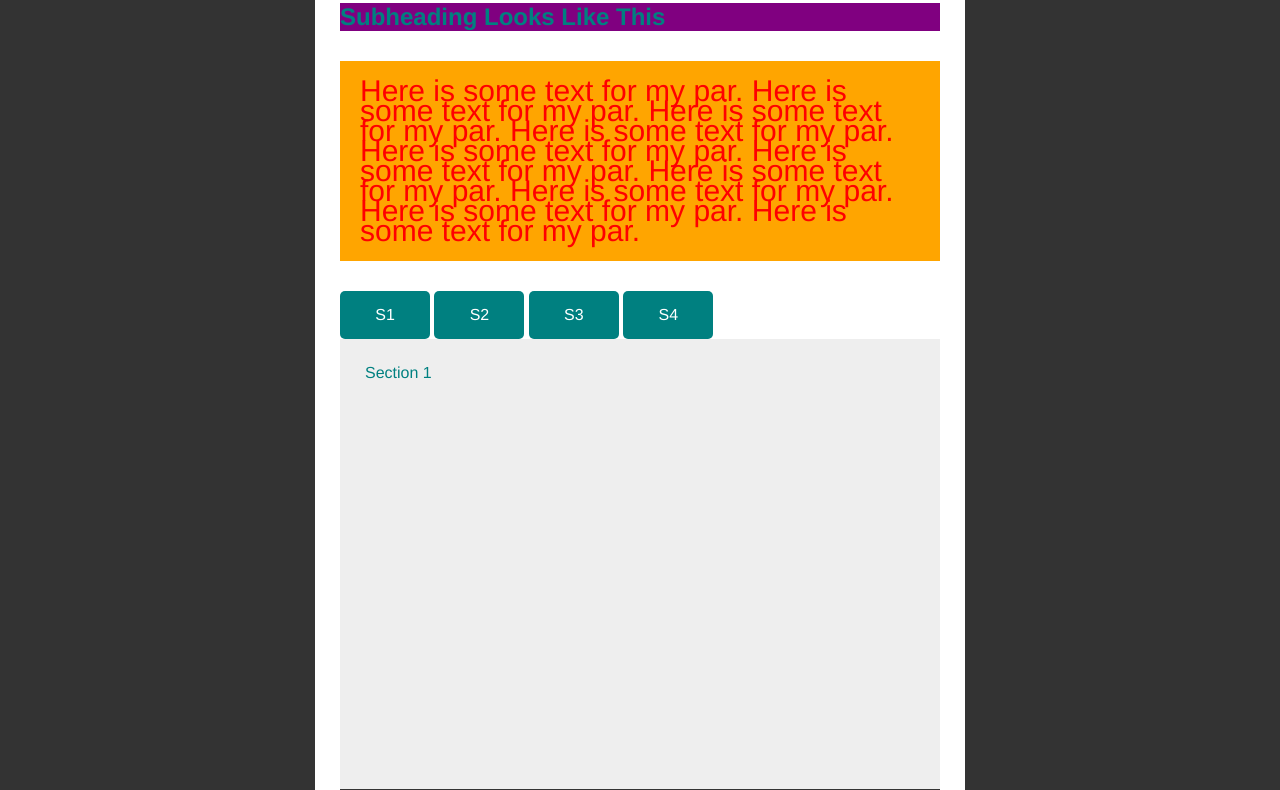
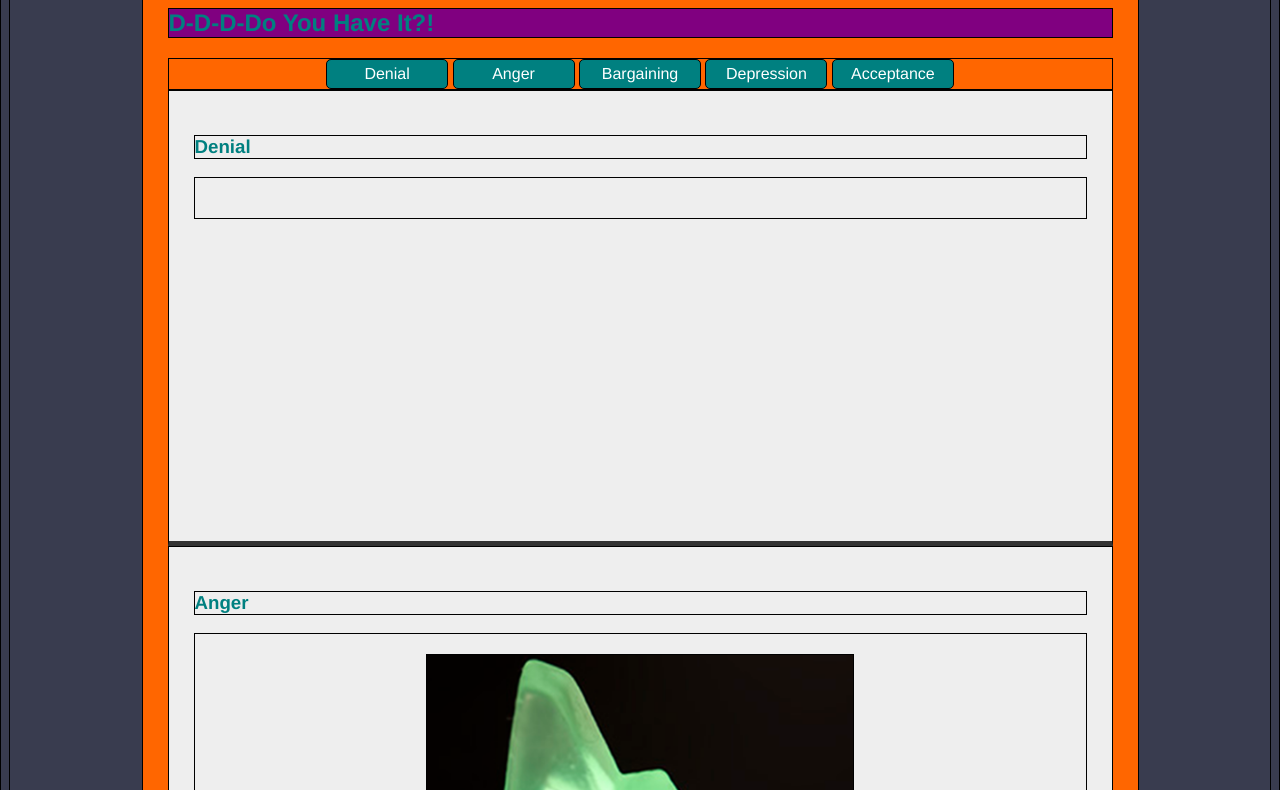
Before and after one commit to aycodedesign/GWDA213, a plain HTML site: page index.html in a window 1280 px wide. Shown: the part 110-900 px from the top of the page. Drawn offline with Linux system fonts and the light colour scheme.

Commit message:
add colors, titles, adjust nav

```diff
--- a/css/styles.css
+++ b/css/styles.css
@@ -1,40 +1,56 @@
+* {
+  border: solid 1px black;
+}
+
+html {
+  font-size: 62.5%;
+}
+
 body {
   font-family: Helvetica, Arial, sans-serif;
-	background-color: #333;
-	color: teal;
+  background-color: #393C4F;
+  color: teal;
+  font-size: 1.6rem;
 }
 
 div {
-  background-color: white;
-  width: 600px;
+  background-color: #FF6600;
+  width: 75%;
   margin: auto;
   padding: 25px;
 }
 
-h1{
+h1 {
   background-color: pink;
 }
+
 h2 {
   background-color: purple;
+}
+
+img {
+  display: block;
+  margin: 0 auto;
+}
+
+nav {
+  text-align: center;
 }
 
 nav a {
   display: inline-block;
   background-color: teal;
-  padding: 15px;
+  padding: 5px 10px 5px 10px;
   border-radius: 5px;
   color: white;
-  width: 60px;
+  width: 100px;
   text-align: center;
   text-decoration: none;
 }
 
 p {
-  background-color: gray;
-  font-size: 30px;
   line-height: 20px;
   padding: 20px;
-  color: red;
 }
 
 section {
--- a/index.html
+++ b/index.html
@@ -1,66 +1,78 @@
-<!-- This is an HTML Comment, ignored by browser, good for taking notes -->
-<!-- Doctype: Tells the browser what type of document this is, usually HTML -->
 <!DOCTYPE html>
-<!-- HTML is the house for our web page, it contains everything -->
 <html>
-	<!-- Head is behind the scenes, describes the page meta, and connects to scripts. -->
+
 <head>
-		<title>The 3 Forests</title>
+	<title>My Biggest Childhood Regret</title>
 	<meta name="description" content="This is my Website, hear me roar.">
 
 	<!-- CSS: The Look of the Page -->
 	<link rel="stylesheet" href="./css/styles.css">
-		<style>
+
+	<!-- <style>
 		/* CSS Comments Look Like This */
+
 		/* Embedded Styles :: Page Specific */
+
 		p {
 			background-color: orange;
 		}
-		</style>
+	</style> -->
 
 	<!-- JS: The behavior of the Page -->
 	<script src="./js/jquery.js"></script>
 	<script src="./js/scripts.js"></script>
-		<script>
-			/* JS Comments Look Like This, similar to CSS */
-			/* Embedded javascript :: Page Specific */
-		</script>
 </head>
-	<!-- Body is synonymous with the Viewport -->
+
 <body>
 
 	<div>
-			<h1>Scrolling Website</h1>
-			<h2>Subheading Looks Like This</h2>
-			<p>
-				Here is some text for my par.
-				Here is some text for my par.
-				Here is some text for my par.
-				Here is some text for my par.
-				Here is some text for my par.
-				Here is some text for my par.
-				Here is some text for my par.
-				Here is some text for my par.
-				Here is some text for my par.
-				Here is some text for my par.
-			</p>
+		<h1>GUTS: -aka- My Biggest Childhood Regret</h1>
+		<h2>D-D-D-Do You Have It?!</h2>
 
 		<nav>
-				<a href="#sect1">S1</a>
-				<a href="#sect2">S2</a>
-				<a href="#sect3">S3</a>
-				<a href="#sect4">S4</a>
+			<a href="#sect1">Denial</a>
+			<a href="#sect2">Anger</a>
+			<a href="#sect3">Bargaining</a>
+			<a href="#sect4">Depression</a>
+			<a href="#sect5">Acceptance</a>
+
 			<!-- allows for single-page section scrolling; refers to the sections below -->
 			<!-- '#' means look for this in the same file -->
 		</nav>
 
-			<section id="sect1">Section 1</section>
-			<section id="sect2">Section 2</section>
-			<section id="sect3">Section 3</section>
-			<section id="sect4">Section 4</section>
+		<section id="sect1">
+			<h3>Denial</h3>
+			<p>
+
+			</p>
+		</section>
+		<section id="sect2">
+			<h3>Anger</h3>
+			<p>
+				<img src="img/guts-trophy.png" width="50%" height="50%" alt="Guts Trophy">
+			</p>
+		</section>
+		<section id="sect3">
+			<h3>Bargaining</h3>
+			<p>
+
+			</p>
+		</section>
+		<section id="sect4">
+			<h3>Depression</h3>
+			<p>
+
+			</p>
+		</section>
+		<section id="sect5">
+			<h3>Acceptance</h3>
+			<p>
+
+			</p>
+		</section>
+
 	</div>
 
-		<!-- Anything you put in the body, shows up in the browser. -->
+</body>
 
-	</body>
 </html>
--- a/js/scripts.js
+++ b/js/scripts.js
@@ -1,14 +1,14 @@
 // alert('You linked to me.');
 
 // document ready says 'wait until document is ready before doing anything else'
-$(document).ready(function(){
+$(document).ready(function() {
 
-/*-------------------------------------
-| Animating The Scroll
--------------------------------------*/
+  /*-------------------------------------
+  | Animating The Scroll
+  -------------------------------------*/
 
   //whenever a nav anchor is clicked, do what is in the brackets
-  $('nav a').click(function(){
+  $('nav a').click(function() {
 
     //1. kill the default behavior
     event.preventDefault();
@@ -18,9 +18,10 @@ $(document).ready(function(){
 
     //3. animate to section
 
-
-    // https://stackoverflow.com/questions/832860/how-to-scroll-the-window-using-jquery-scrollto-function
-    $('html, body').animate({scrollTop: $(whichSect).offset().top}, 1000);
+    //https://stackoverflow.com/questions/832860/how-to-scroll-the-window-using-jquery-scrollto-function
+    $('html, body').animate({
+      scrollTop: $(whichSect).offset().top
+    }, 1500);
   });
 
 });
```
Also changed, not shown: img/guts-trophy.png (added), 2 other files. Lines whose indentation alone changed are shown as unchanged.
